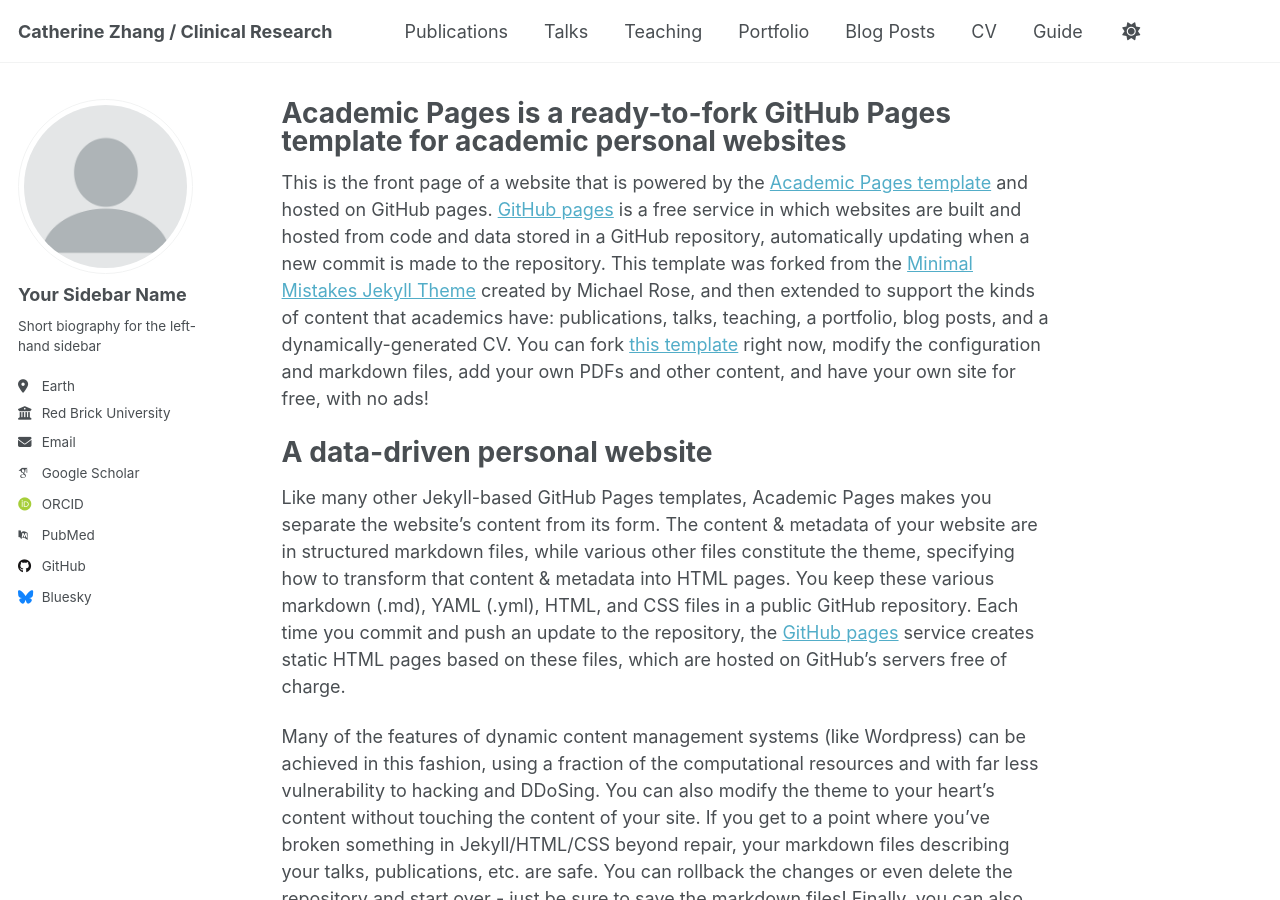
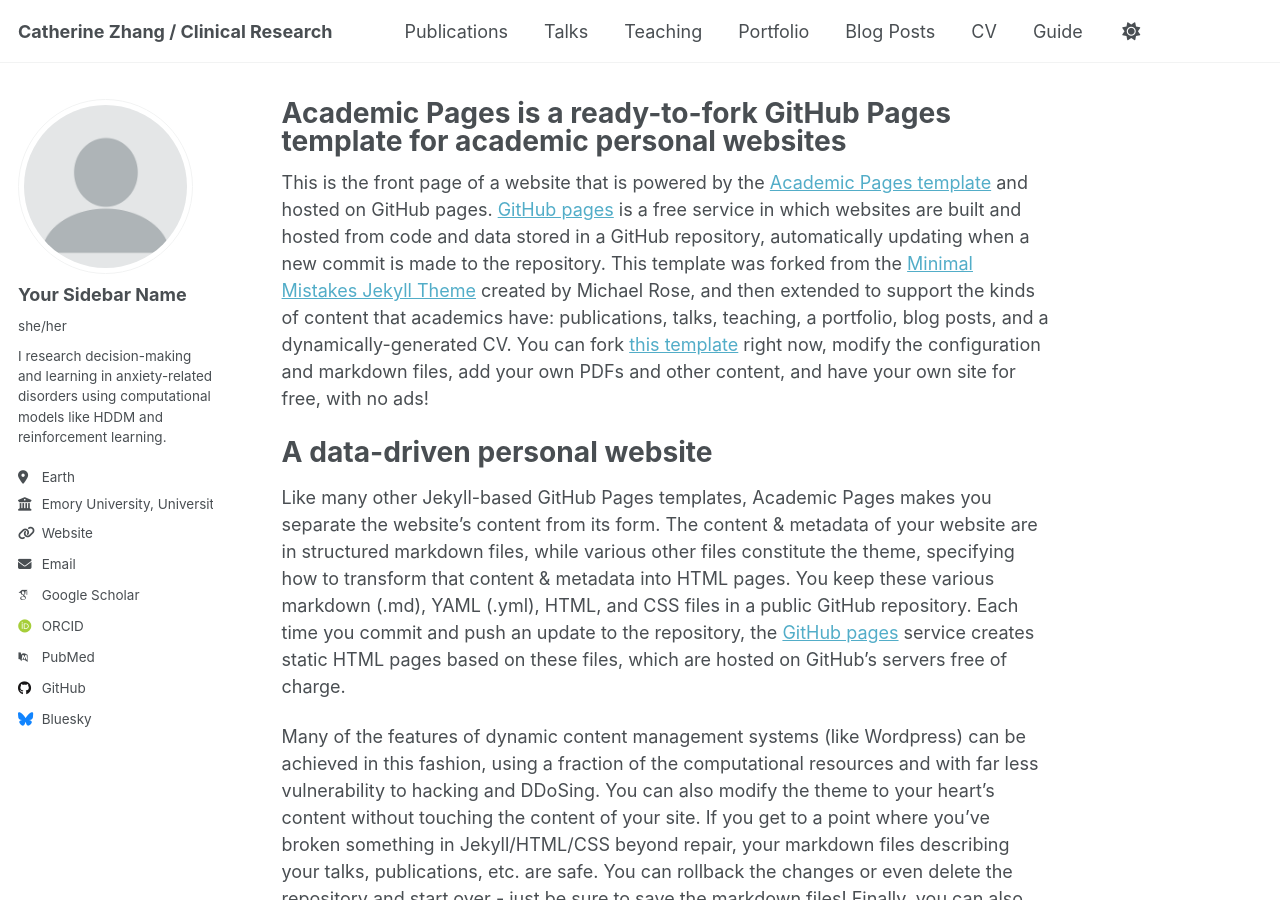
Before and after one commit to Cathzzy/cathzzy.github.io, a Jekyll site: the page built from _pages/about.md, in a window 1280 px wide and 900 px high. Built offline with Jekyll 4.4.1, drawn with Linux system fonts in a browser that asks for light colours; some web fonts are replaced.

Commit message:
Update _config.yml

```diff
--- a/_config.yml
+++ b/_config.yml
@@ -13,7 +13,7 @@ title                    : "Catherine Zhang / Clinical Research"
 title_separator          : "-"
 name                     : &name "Catherine Zhang"
 description              : &description "personal description"
-url                      : https://cathzzy.github.io # the base hostname & protocol for your site e.g. "https://cathzzy.github.io" or if you already have some other page hosted on Github then use "https://[your GitHub username].github.io/[Your Repo Name]"
+url                      : "https://cathzzy.github.io"
 baseurl                  : "" # the subpath of your site, e.g. "/blog"
 repository               : "Cathzzy/cathzzy.github.io"
 
@@ -24,11 +24,11 @@ author:
   # Biographic information
   avatar           : "profile.png"
   name             : "Your Sidebar Name"
-  pronouns         : # example: "she/her"
-  bio              : "Short biography for the left-hand sidebar"
+  pronouns         : "she/her"
+  bio              : "I research decision-making and learning in anxiety-related disorders using computational models like HDDM and reinforcement learning."
   location         : "Earth"
-  employer         : "Red Brick University"
-  uri              : # URL
+  employer         : "Emory University, University of Washington"
+  uri              : "https://cathzzy.github.io"
   email            : "none@example.org"
 
   # Academic websites
@@ -46,7 +46,7 @@ author:
   bitbucket        : # Username - Update with your username on the site
   codepen          : # Username
   dribbble         : # Username
-  github           : "academicpages"
+  github           : "Cathzzy"
   kaggle           : # Username
   stackoverflow    : # User number or user number and name (i.e., use "1" or "1/jeff-atwood")
 
```
